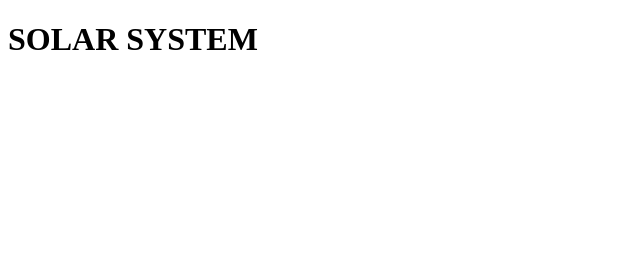
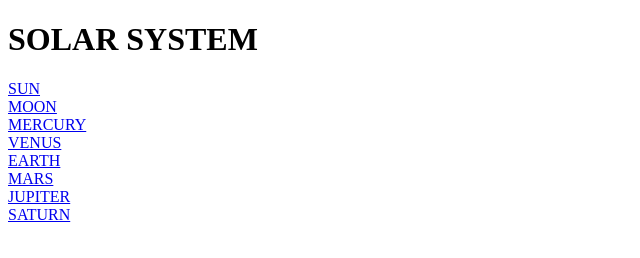
Before and after one commit to mohinipillewan/image-gallery, a plain HTML site: page index.html in a window 1280 px wide. Shown: the whole page, without its empty margins (0-640 px from the left). Drawn offline with Linux system fonts and the light colour scheme.

Commit message:
added changes

```diff
--- a/index.html
+++ b/index.html
@@ -7,13 +7,13 @@
 </head>
 <body>
     <h1>SOLAR SYSTEM</h1>
-    <a href="./pages/sun.html"></a>
-    <a href="./pages/moon.html"></a>
-    <a href="./pages/mercury.html"></a>
-    <a href="./pages/venus.html"></a>
-    <a href="./pages/earth.html"></a>
-    <a href="./pages/mars.html"></a>
-    <a href="./pages/jupiter.html"></a>
-    <a href="./pages/satuan.html"></a>
+    <a href="./pages/sun.html">SUN </a><br>
+    <a href="./pages/moon.html">MOON</a><br>
+    <a href="./pages/mercury.html">MERCURY</a><br>
+    <a href="./pages/venus.html">VENUS</a><br>
+    <a href="./pages/earth.html">EARTH</a><br>
+    <a href="./pages/mars.html">MARS</a><br>
+    <a href="./pages/jupiter.html">JUPITER</a><br>
+    <a href="./pages/saturan.html">SATURN</a><br>
 </body>
 </html>
```
Also changed, not shown: pages/earth.html (+1 -1 lines), pages/jupiter.html (+1 -1 lines), pages/mars.html (+1 -1 lines), pages/mercury.html (+1 -1 lines), pages/moon.html (+1 -1 lines), pages/saturan.html (+1 -1 lines), pages/sun.html (+1 -1 lines), pages/venus.html (+1 -1 lines).
